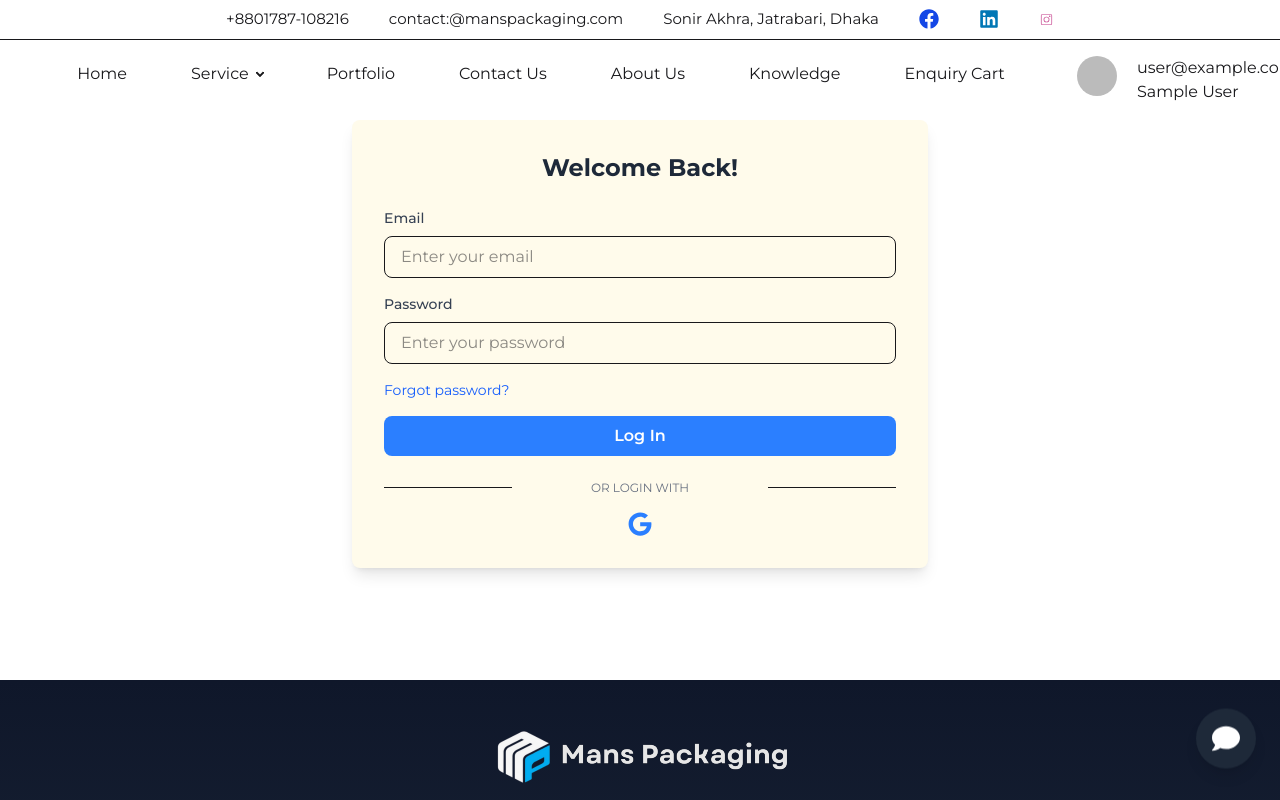
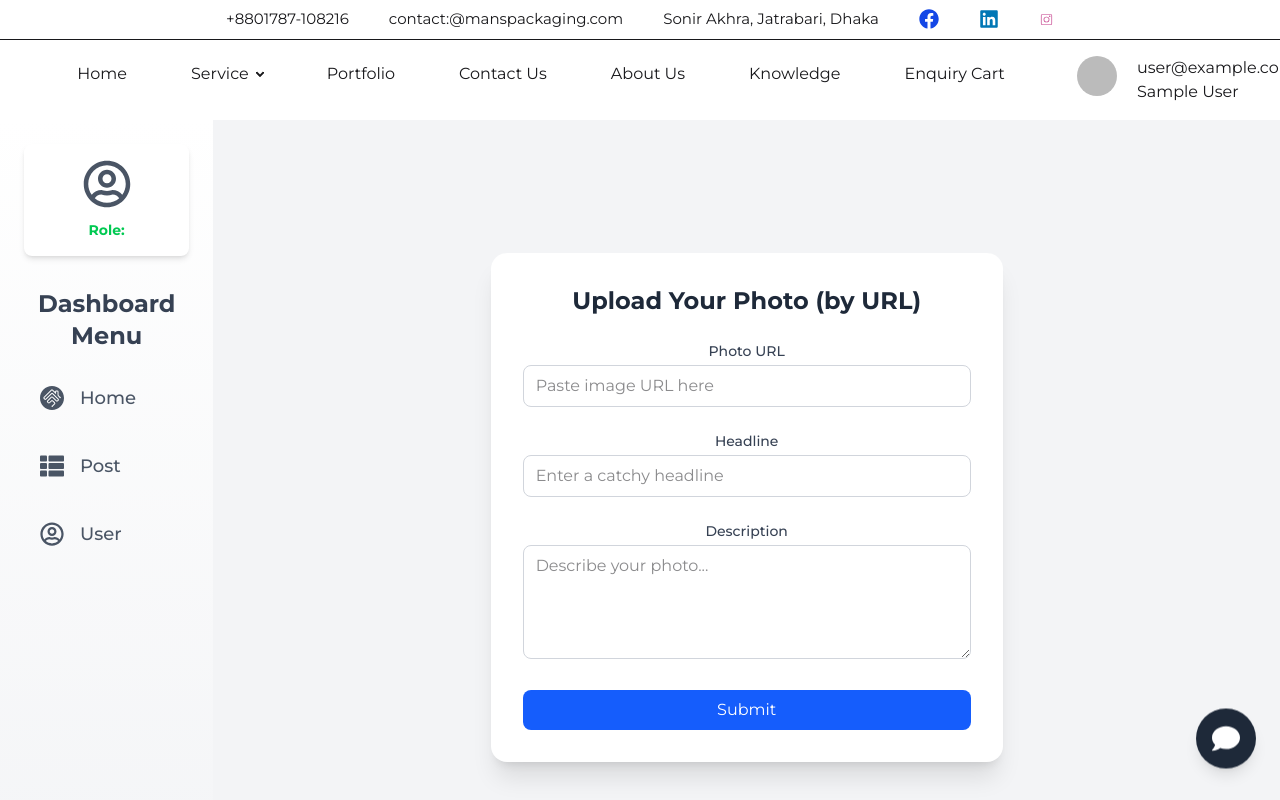
Before and after one commit to tanvermax/mans-pack, a React (Vite) app: page /dashboard/adminhome in a window 1280 px wide. Before the commit this address led to /login. Shown: the top 800 px of the page. Built offline with nearby package versions, Linux system fonts and the light colour scheme; no server answers; sample sign-in values are in the browser's storage.

Commit message:
news post add api created

```diff
--- a/src/Admin/Adminhome/Adminhome.jsx
+++ b/src/Admin/Adminhome/Adminhome.jsx
@@ -1,29 +1,31 @@
-import axios from 'axios';
 import React, { useState } from 'react';
 import { useForm } from 'react-hook-form';
 import Swal from 'sweetalert2';
 import useAxiosSecure from '../../Hook/useAxiosSecure';
 
 const Adminhome = () => {
-  const { register, handleSubmit, formState: { errors }, reset } = useForm();
-  const [preview, setPreview] = useState(null);
+  const { register, handleSubmit, formState: { errors }, reset, watch } = useForm();
   const [isSubmitting, setIsSubmitting] = useState(false);
   const [error, setError] = useState(null);
   const [success, setSuccess] = useState(null);
   const axiosSecure = useAxiosSecure();
 
+  // Watch the photo URL input
+  const photoUrl = watch('photoUrl');
+
   const onSubmit = async (data) => {
     setIsSubmitting(true);
     setError(null);
     setSuccess(null);
+
     const news = {
       headline: data.headline,
       description: data.description,
+      photoUrl: data.photoUrl, // Save the URL too if you want
     }
+
     try {
-
-      axiosSecure.post('/newspost', news)
-        .then(res => {
+      const res = await axiosSecure.post('/newspost', news);
       console.log(res.data);
       if (res.data.insertedId) {
         Swal.fire({
@@ -33,10 +35,8 @@ const Adminhome = () => {
           showConfirmButton: false,
           timer: 1500
         });
-
+        reset(); // Clear form after submit
       }
-        })
-
     } catch (err) {
       setError(err.message || 'An error occurred');
     } finally {
@@ -44,76 +44,45 @@ const Adminhome = () => {
     }
   };
 
-  const handlePhotoChange = (e) => {
-    const file = e.target.files[0];
-    if (file) {
-      const reader = new FileReader();
-      reader.onloadend = () => {
-        setPreview(reader.result);
-      };
-      reader.readAsDataURL(file);
-    } else {
-      setPreview(null);
-    }
-  };
-
   return (
-    <div className="min-h-screen bg-gray-100 flex items-center justify-center ">
+    <div className="min-h-screen bg-gray-100 flex items-center justify-center">
       <div className="bg-white mb-6 rounded-2xl shadow-xl p-8 w-full max-w-lg">
         <h1 className="text-2xl font-bold text-gray-800 mb-6 text-center">
-          Upload Your Photo
+          Upload Your Photo (by URL)
         </h1>
-        <form onSubmit={handleSubmit(onSubmit)}
-          className="space-y-6">
+        <form onSubmit={handleSubmit(onSubmit)} className="space-y-6">
+
+          {/* Photo URL Input */}
           <div>
-            <label className="block text-sm font-medium text-gray-700 mb-1">
-              Photo (Preview Only)
+            <label htmlFor="photoUrl" className="block text-sm font-medium text-gray-700 mb-1">
+              Photo URL
             </label>
-            <div className="flex items-center justify-center w-full">
-              <label className="flex flex-col items-center justify-center w-full h-64 border-2 border-gray-300 border-dashed rounded-lg cursor-pointer bg-gray-50 hover:bg-gray-100">
-                {preview ? (
-                  <img
-                    src={preview}
-                    alt="Preview"
-                    className="w-full h-full object-cover rounded-lg"
-                  />
-                ) : (
-                  <div className="flex flex-col items-center justify-center pt-5 pb-6">
-                    <svg
-                      className="w-8 h-8 mb-4 text-gray-500"
-                      fill="none"
-                      stroke="currentColor"
-                      viewBox="0 0 24 24"
-                    >
-                      <path
-                        strokeLinecap="round"
-                        strokeLinejoin="round"
-                        strokeWidth="2"
-                        d="M7 16V8m0 0l-4 4m4-4l4 4m6-4v8m-4-4h8"
-                      />
-                    </svg>
-                    <p className="mb-2 text-sm text-gray-500">
-                      <span className="font-semibold">Click to upload</span> or drag and drop
-                    </p>
-                    <p className="text-xs text-gray-500">PNG, JPG (MAX. 5MB)</p>
-                  </div>
-                )}
             <input
-                  id="photo-input"
-                  type="file"
-                  accept="image/*"
-                  className="hidden"
-                  {...register('photo', {
-                    onChange: handlePhotoChange,
+              id="photoUrl"
+              type="text"
+              className="w-full px-3 py-2 border border-gray-300 rounded-lg focus:outline-none focus:ring-2 focus:ring-blue-500"
+              placeholder="Paste image URL here"
+              {...register('photoUrl', {
+                required: 'Photo URL is required',
               })}
             />
-              </label>
-            </div>
-            {errors.photo && (
-              <p className="mt-1 text-sm text-red-600">{errors.photo.message}</p>
+            {errors.photoUrl && (
+              <p className="mt-1 text-sm text-red-600">{errors.photoUrl.message}</p>
             )}
           </div>
 
+          {/* Live Preview */}
+          {photoUrl && (
+            <div className="flex justify-center">
+              <img
+                src={photoUrl}
+                alt="Preview"
+                className="w-full h-64 object-cover rounded-lg border mt-2"
+              />
+            </div>
+          )}
+
+          {/* Headline */}
           <div>
             <label htmlFor="headline" className="block text-sm font-medium text-gray-700 mb-1">
               Headline
@@ -136,6 +105,7 @@ const Adminhome = () => {
             )}
           </div>
 
+          {/* Description */}
           <div>
             <label htmlFor="description" className="block text-sm font-medium text-gray-700 mb-1">
               Description
@@ -158,13 +128,11 @@ const Adminhome = () => {
             )}
           </div>
 
-          {error && (
-            <p className="text-sm text-red-600 text-center">{error}</p>
-          )}
-          {success && (
-            <p className="text-sm text-green-600 text-center">{success}</p>
-          )}
+          {/* Error & Success Messages */}
+          {error && <p className="text-sm text-red-600 text-center">{error}</p>}
+          {success && <p className="text-sm text-green-600 text-center">{success}</p>}
 
+          {/* Submit Button */}
           <button
             type="submit"
             disabled={isSubmitting}
--- a/src/Admin/Dashitem/Dashitem.jsx
+++ b/src/Admin/Dashitem/Dashitem.jsx
@@ -23,7 +23,7 @@ const Dashitem = () => {
 
 
     // console.log(user);
-    console.log(userData);
+    // console.log(userData);
 
     return (
         <div className="h-screen bg-gradient-to-b from-white to-gray-100 p-6 flex flex-col">
--- a/src/Admin/Itemdetails/ItemDetails.jsx
+++ b/src/Admin/Itemdetails/ItemDetails.jsx
@@ -6,12 +6,9 @@ import useAxiosSecure from '../../Hook/useAxiosSecure';
 
 const ItemDetails = () => {
   const data = useLoaderData();
-
   const axiosSecure = useAxiosSecure();
-//   console.log(data);
 
   const handleDelete = (id) => {
-    console.log('Delete item with id:', id);
     Swal.fire({
       title: "Are you sure?",
       text: "You won't be able to revert this!",
@@ -24,46 +21,54 @@ const ItemDetails = () => {
       if (result.isConfirmed) {
         try {
           const response = await axiosSecure.delete(`/newspost/${id}`);
-              console.log(response.data);
-              // deleteUser1();
-
           if (response.data.success > true) {
             Swal.fire({
               title: "Deleted!",
-                  text: "Your user has been deleted.",
+              text: "Your post has been deleted.",
               icon: "success",
             });
           }
         } catch (error) {
-              console.error("Error deleting user:", error);
+          console.error("Error deleting post:", error);
           Swal.fire({
             title: "Error!",
-                text: "Something went wrong while deleting the user.",
+            text: "Something went wrong while deleting the post.",
             icon: "error",
           });
         }
       }
     });
-    // Add your API delete logic here
   };
 
   return (
     <div className="min-h-screen bg-gradient-to-br from-gray-100 to-gray-300 p-8">
       <h2 className="text-4xl font-bold text-center mb-8 text-gray-800">All News Posts</h2>
 
-      <div className=" gap-6">
+      <div className="grid grid-cols-1 md:grid-cols-2 lg:grid-cols-3 gap-8">
         {data.map((alldata) => (
           <div
             key={alldata._id}
-            className="m-5 bg-white shadow-md rounded-xl overflow-hidden hover:shadow-xl transition duration-300"
+            className="bg-white shadow-md rounded-xl overflow-hidden hover:shadow-xl transition duration-300 flex flex-col"
           >
-            <div className="p-6">
+            {alldata.photoUrl && (
+              <img
+                src={alldata.photoUrl}
+                alt="News Photo"
+                className="w-full h-48 object-cover"
+              />
+            )}
+
+            <div className="p-6 flex-1 flex flex-col justify-between">
+              <div>
                 <h3 className="text-xl font-semibold mb-2 text-gray-700">{alldata.headline}</h3>
-              <p className="text-gray-600 mb-4">{alldata.description?.slice(0, 80)}...</p>
+                <p className="text-gray-600 mb-4">
+                  {alldata.description?.slice(0, 100)}...
+                </p>
+              </div>
 
               <button
                 onClick={() => handleDelete(alldata._id)}
-                className="flex items-center gap-2 bg-red-500 hover:bg-red-600 text-white py-2 px-4 rounded-lg transition duration-300"
+                className="flex items-center justify-center gap-2 bg-red-500 hover:bg-red-600 text-white py-2 px-4 rounded-lg transition duration-300 mt-auto"
               >
                 <FaTrash /> Delete
               </button>
--- a/src/Provider/AuthProvider.jsx
+++ b/src/Provider/AuthProvider.jsx
@@ -10,9 +10,11 @@ const googleProvider = new GoogleAuthProvider();
 
 const AuthProvider = ({ children }) => {
     const auth = getAuth(app);
-    const [Loading, setLoading] = useState(true)
+    const [loading, setLoading] = useState(true)
     const [user, setUser] = useState(null);
     const axiosPublic = useaxiospublic();
+
+
     // console.log(user);
 
 
@@ -85,7 +87,7 @@ useEffect(() => {
     //     return deleteUser(user);
     //   };
     const authinfo = {
-        user, handegooglelogin, Loading, logout, loginwithemail, handlenewuser, setUser
+        user, handegooglelogin, loading, logout, loginwithemail, handlenewuser, setUser
     };
 
     return (
```
Lines whose indentation alone changed are shown as unchanged.
